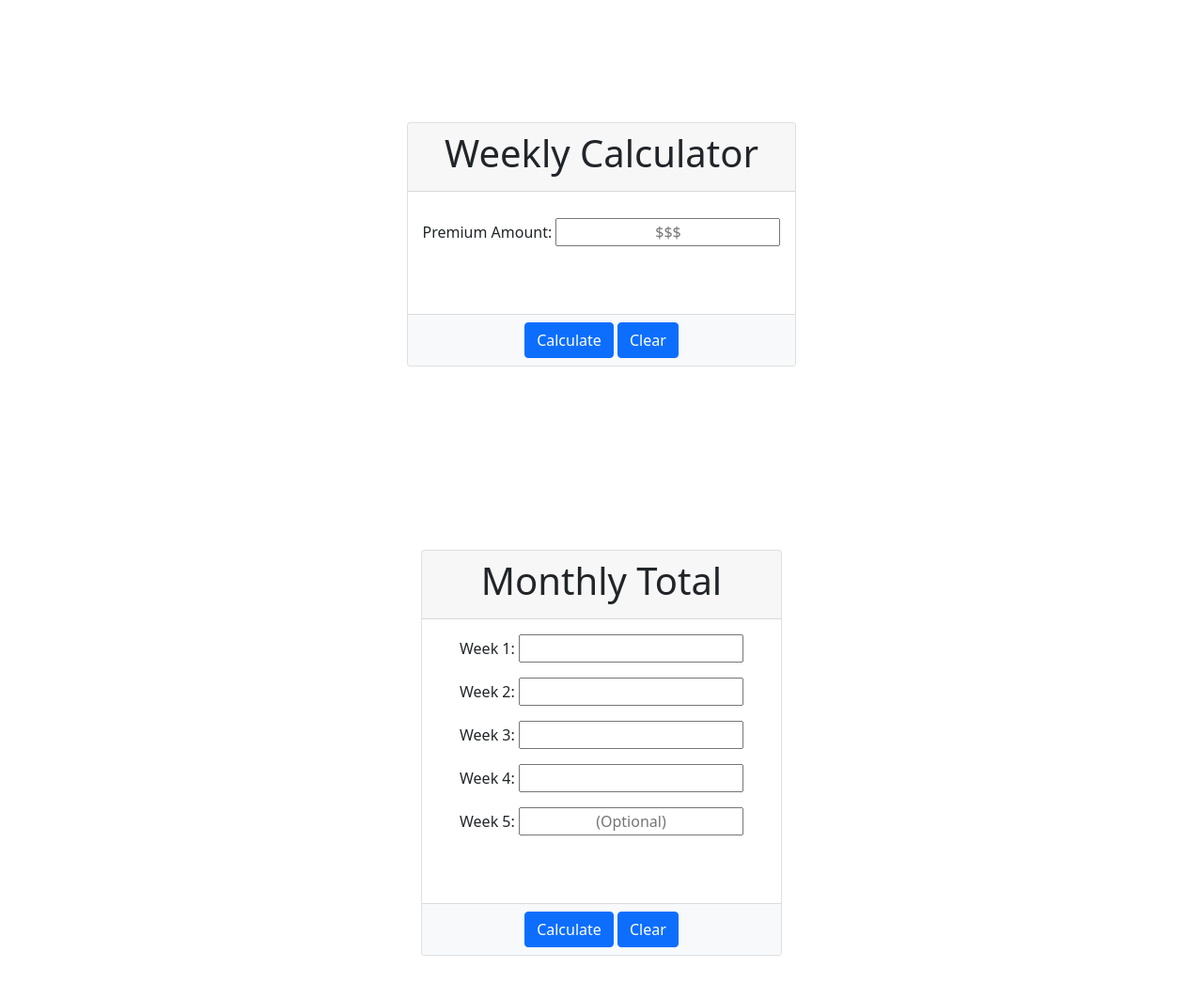
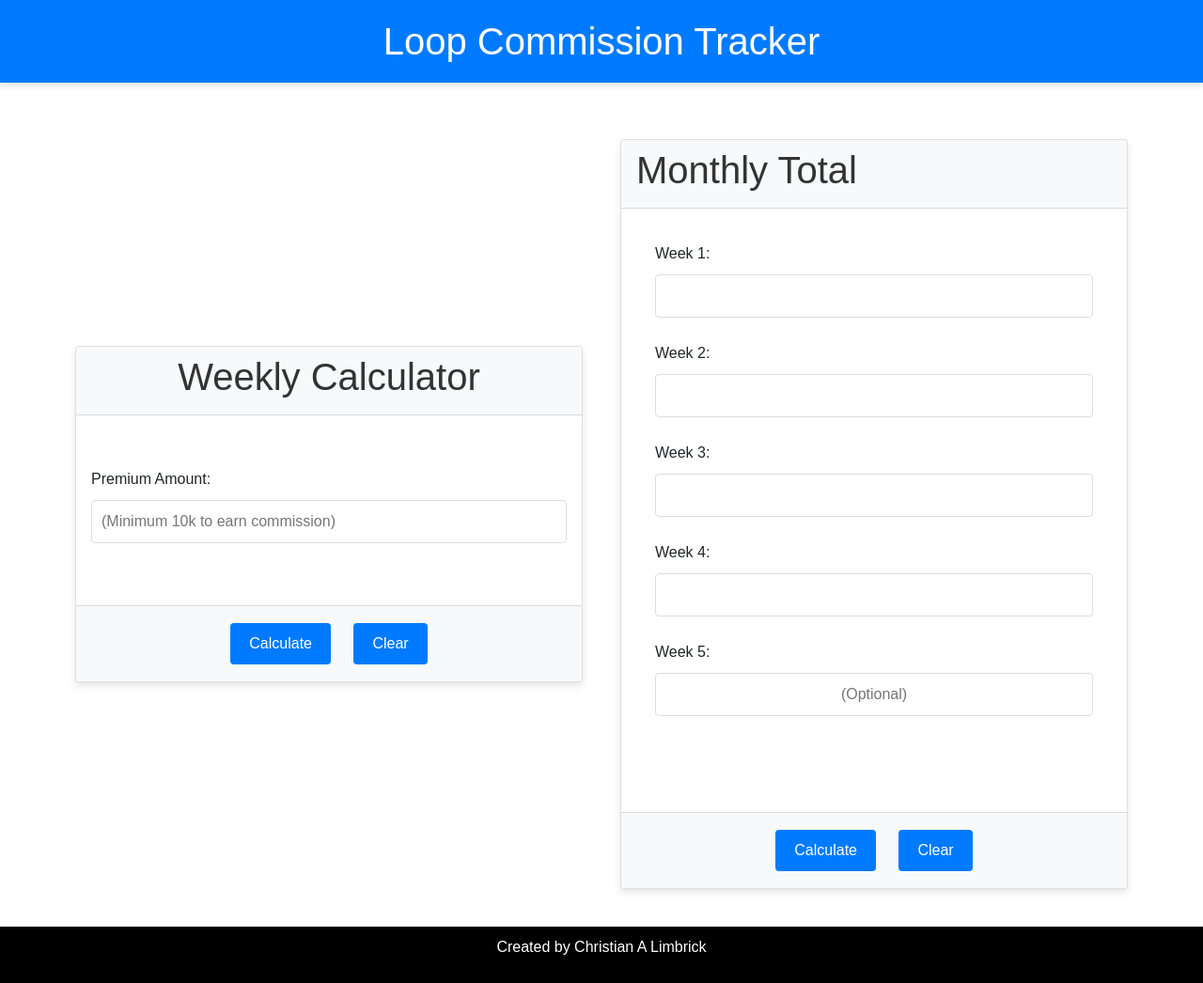
Before and after one commit to ChristianAveryLimbrick/Loop-Money-Tracker.github.io, a plain HTML site: page index.html in a window 1280 px wide. Shown: the whole page at 94% size. Before the commit the page ends 1017 px from the top, so only its background shows below. Drawn offline with nearby package versions, Linux system fonts and the light colour scheme.

Commit message:
UI update

```diff
--- a/index.html
+++ b/index.html
@@ -12,59 +12,43 @@
 
 
   <body>
-
-    <div class="row" id = 'wrapper'>
-
-
-
-
-    <!--Weekly Calculator -->
-    <div class=" col-6 container d-flex align-items-center justify-content-center" id = 'box'>
+    <header style="text-align: center">
+      <h1>Loop Commission Tracker</h1>
+    </header>
+    <div class="row" id="wrapper">
+      <!-- Weekly Calculator -->
+      <div class="col-md-6 container d-flex align-items-center justify-content-center" id="box">
         <div class="card mx-auto my-auto">
-
-
           <div class="card-header" style="text-align: center">
             <h1>Weekly Calculator</h1>
-
           </div>
           <div class="card-body">
-          <div class="container" id = 'salez'></div>
+            <div class="container" id='salez'></div>
               <label for="sales">Premium Amount: </label>
-              <input type="text" id="sales" name="sales" placeholder="$$$" required>
-            </p>
-
-
+              <input type="text" id="sales" name="sales" placeholder="(Minimum 10k to earn commission)" required>
             <p>
               <label for="commission"></label>
               <span id="commission"></span>
             </p>
           </div>
-
-
-
-          <div class="card-footer" >
+          <div class="card-footer">
             <button type="button" class="btn btn-primary" onclick="calculate()">Calculate</button>
             <button type="button" class="btn btn-primary" id="clear-text" onclick="clearMe()">Clear</button>
           </div>
-
-
-
-
         </div>
       </div>
 
-      <!--Monthly Total -->
-
-      <div class=" col-6 container d-flex align-items-center justify-content-center" id = 'box2' form="form">
+      <!-- Monthly Total -->
+      <div class="col-md-6 container d-flex align-items-center justify-content-center" id="box2">
         <div class="card mx-auto my-auto">
           <div class="card-header">
             <h1>Monthly Total</h1>
           </div>
           <div class="card-body">
-            <div class="container" id = 'centerBox'>
+            <div class="container" id='centerBox'>
               <p>
                 <label for="week1">Week 1: </label>
-                <input type="text" id="week1" name="week1" placeholder="" required>
+                <input type="text" id="week1" name="week1" placeholder=""  style="text-align: center" required>
               </p>
               <p>
                 <label for="week2">Week 2: </label>
@@ -85,11 +69,9 @@
               <p>
                 <label for="total"></label>
                 <span id="total"></span>
-
               </p>
             </div>
           </div>
-
           <div class="card-footer">
             <button type="button" class="btn btn-primary" onclick="totalPay()">Calculate</button>
             <button type="button" class="btn btn-primary" id="clear-text" onclick="clearMonthly()">Clear</button>
@@ -98,14 +80,11 @@
       </div>
     </div>
 
+    <footer>
+      <p>Created by Christian A Limbrick</p>
+    </footer>
 
-
-
-
-
-
-
-    <!--links javascript file-->
+    <!-- links javascript file -->
     <script src="script.js"></script>
   </body>
 
--- a/style.css
+++ b/style.css
@@ -1,55 +1,100 @@
 
 
-#sales{
+/* General Styles */
+body {
+    font-family: 'Arial', sans-serif;
+  }
+
+  #wrapper {
+    display: flex;
+    flex-wrap: wrap;
+    justify-content: center;
+    margin: 0 auto;
+    max-width: 1200px;
+    padding: 20px;
+  }
+
+  .card {
+    margin: 10px;
+    width: 100%;
+    box-shadow: 0 4px 8px rgba(0,0,0,0.1);
+  }
+
+  .card-header, .card-footer {
+    background-color: #f8f9fa;
+    color: #333;
+  }
+
+  .card-footer {
     text-align: center;
-}
+  }
+
+  .container {
+    padding: 20px;
+  }
+
+  /* form elements style */
+  input[type="text"] {
+    width: 100%;
+    padding: 10px;
+    margin: 10px 0;
+    border: 1px solid #ddd;
+    border-radius: 4px;
+    box-sizing: border-box;
+  }
+
+  /* buttons */
+  button.btn {
+    background-color: #007bff;
+    color: white;
+    padding: 10px 20px;
+    border: none;
+    border-radius: 4px;
+    cursor: pointer;
+    margin: 10px;
+  }
+
+  button.btn:hover {
+    background-color: #0056b3;
+  }
+
+  /* footer */
+  footer {
+    background-color: black;
+    color: white;
+    text-align: center;
+    padding: 10px;
+    position: relative;
+    bottom: 0;
+    width: 100%;
+  }
+
+  /* responsive Design */
+  @media (max-width: 768px) {
+    #wrapper {
+      flex-direction: column;
+    }
+  }
 
 
-#box{
-    padding-top: 10%;
-}
+  /* Header Styles */
+header {
+    background-color: #007bff;
+    color: white;
+    padding: 20px 0;
+    box-shadow: 0 4px 6px rgba(0,0,0,0.1);
+    margin-bottom: 20px;
+  }
 
-.card-footer{
-    background-color:  #f8f9fa;
+  header h1 {
+    margin: 0;
+    font-size: 2.5rem;
     text-align: center;
-}
+  }
 
-.zip{
-    text-align: center;
-
-}
-
-
-#salez{
-    text-align: center;
-    padding-top: 3%;
-
-}
-
-
-
-/* version 2 */
-
-/* centers both elements horizontaly and verticaly with a small buffer in between*/
-
-#box2{
-   padding-top: 15%;
-   margin: auto;
-   width: 90%;
-   text-align: center;
-
-
-
-}
-
-#week1{
-    text-align: center;
-
-
-
-}
-
-#centerBox{
-    margin: auto;
-    text-align: center;
-}
+  /* Media Q for header*/
+  @media (max-width: 768px) {
+    header h1 {
+      font-size: 2rem;
+    }
+  }
```
Lines whose indentation alone changed are shown as unchanged.
